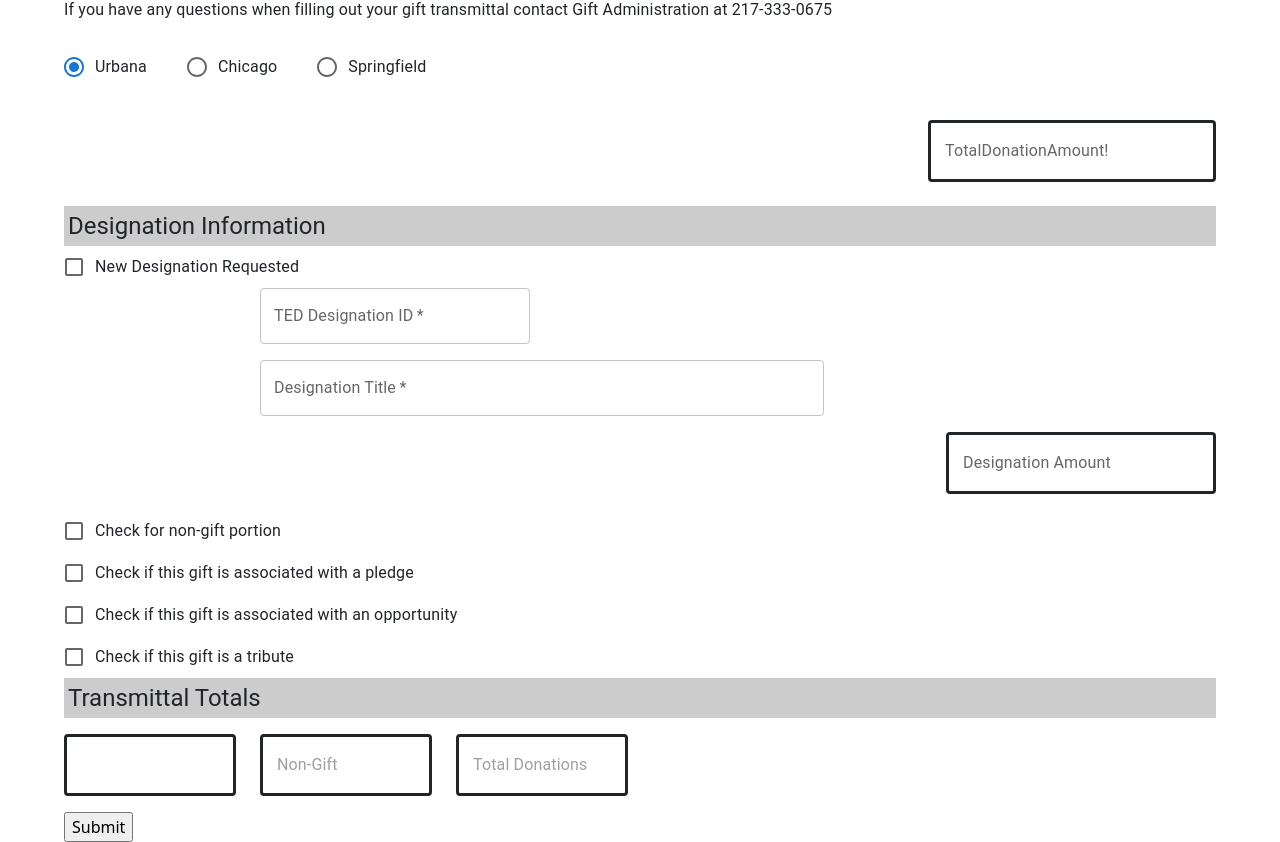
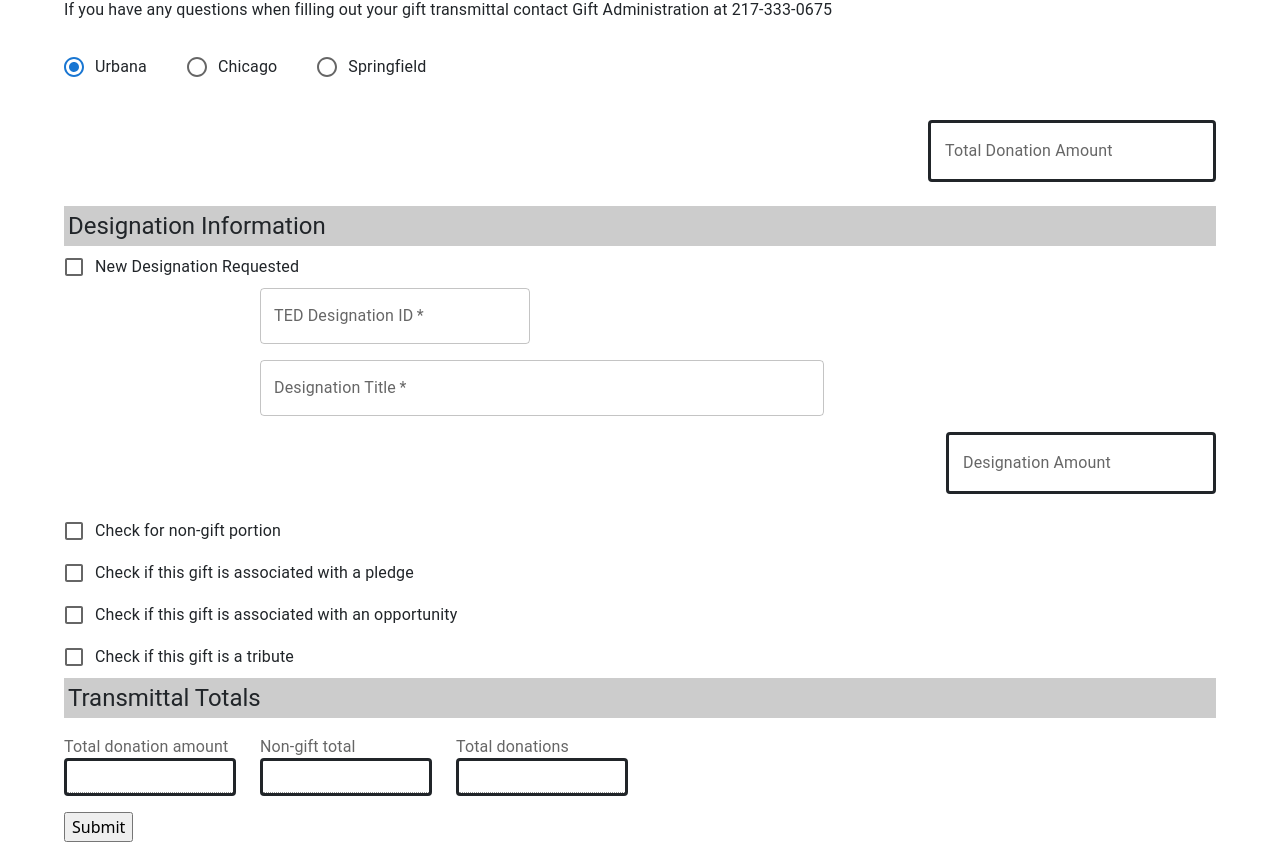
Before and after one commit to jojoChambana/forms, a React (Create React App) app: page /cash in a window 1280 px wide. Shown: the part 279-1121 px from the top of the page. Built offline with nearby package versions, Linux system fonts and the light colour scheme.

Commit message:
Saturday morning start

```diff
--- a/src/components/NonGiftPortion.js
+++ b/src/components/NonGiftPortion.js
@@ -4,31 +4,41 @@ import { Col, Row } from 'react-bootstrap'
 import { useFormContext } from 'react-hook-form';
 
 export default function NonGiftPortion() {
-    const { register } = useFormContext(); // retrieve all hook methods
+    const { register, setValue } = useFormContext(); // retrieve all hook methods
     const [visable, setVisable] = useState(false);
     // const [visible, setVisible] = useState(false);
     const handleChange = () => {
         setVisable(!visable);
     }
+
+    const myHandleChange = (event) => {
+        // setValue("giftTotals", event.target.value + getValues.opportunityAmount)
+        setValue("nonGiftTotals", event.target.value)
+    };
     return (
         <FormGroup>
             <Row className='mb-0'>
                 <Col>
                     {/* <Typography>Is there a non-gift portion?</Typography> */}
-                    <FormControlLabel label="Check for non-gift portion" control={<Checkbox placeholder="Is there a non-gift portion?" {...register("Non-gift portion")} onChange={handleChange} />} />
+                    <FormControlLabel label="Check for non-gift portion" control={<Checkbox placeholder="Is there a non-gift portion?" {...register("nonGiftPortion")} onChange={handleChange} />} />
                 </Col>
             </Row>
             {visable && (
                 <Row>
-                    <Col xs={12} md={4}><TextField {...register("Non-gift TED Id")} placeholder="Non-Gift TED Designation ID" label="Non-gift TED designation ID" className="maxWidth" /></Col>
+                    {/* <Col xs={12} md={4}>
+                        <TextField {...register("Non-gift TED Id")} placeholder="Non-Gift TED Designation ID" label="Non-gift TED designation ID" className="maxWidth" /></Col> */}
+                    <Col xs={12} md={4}>
+                        <TextField name="nonGiftTed" placeholder='Non-Gift TED Designation ID' label="Non-gift TED designation ID" {...register("nonGiftTedId")} onChange={myHandleChange} className="maxWidth" />
+                    </Col>
+
                     <Col xs={12} md={4}>
                         <div className='dollarAmount'>
-                            <TextField {...register("Gift TED Amount")} required placeholder="Gift amount" label="Gift amount" className="maxWidth" />
+                            <TextField {...register("giftTedAmount")} required placeholder="Gift amount" label="Gift amount" className="maxWidth" />
                         </div>
                     </Col>
                     <Col xs={12} md={4}>
                         <div className='dollarAmount'>
-                            <TextField {...register("Non-Gift TED Amount")} required placeholder="Non-gift amount" label="Non-gift amount" className="maxWidth" />
+                            <TextField {...register("nonGiftTedAmount")} required placeholder="Non-gift amount" label="Non-gift amount" className="maxWidth" />
                         </div>
                     </Col>
                 </Row>
--- a/src/components/TotalDonationAmount.js
+++ b/src/components/TotalDonationAmount.js
@@ -7,13 +7,14 @@ export default function TotalDonationAmount() {
     const { register, setValue, getValues } = useFormContext(); // retrieve all hook methods
 
     const myHandleChange = (event) => {
-        setValue("giftTotals", event.target.value + getValues.opportunityAmount)
+        // setValue("giftTotals", event.target.value + getValues.opportunityAmount)
+        setValue("giftTotals", event.target.value)
     };
 
     return (
         <div className='mb-4 d-flex flex-row-reverse'>
             <Col xs={12} md={3} className="dollarAmount">
-                <TextField name="totalDonationAmount" placeholder='Total Donation Amount' label="TotalDonationAmount!" {...register("totalDonationAmount")} onChange={myHandleChange} className="maxWidth" />
+                <TextField name="totalDonationAmount" placeholder='Total Donation Amount' label="Total Donation Amount" {...register("totalDonationAmount")} onChange={myHandleChange} className="maxWidth" />
             </Col>
         </div>
     );
--- a/src/components/TransmittalTotals.js
+++ b/src/components/TransmittalTotals.js
@@ -1,4 +1,4 @@
-import { FormLabel, TextField, Typography } from "@mui/material";
+import { FormLabel, Input, InputLabel, TextField, Typography } from "@mui/material";
 import { Col, Row } from "react-bootstrap";
 import { useFormContext } from "react-hook-form";
 // import TotalDonationAmount from "./TotalDonationAmount";
@@ -15,18 +15,21 @@ export default function TransmittalTotals() {
 
             <Row>
                 <Col xs={12} md={2}>
+                    <FormLabel>Total donation amount</FormLabel>
                     <div className="dollarAmount">
-                        <TextField disabled {...register("giftTotals")} />
+                        <Input disabled label="Total donation amount" {...register("giftTotals")} />
                     </div>
                 </Col>
                 <Col xs={12} md={2}>
+                    <FormLabel>Non-gift total</FormLabel>
                     <div className="dollarAmount">
-                        <TextField disabled placeholder="Non-Gift" label="Non-Gift" {...register("Non-gift totals")} />
+                        <Input disabled htmlFor="Non-Gift" label="Non-Gift" {...register("Non-gift totals")} />
                     </div>
                 </Col>
                 <Col xs={12} md={2}>
+                    <FormLabel>Total donations</FormLabel>
                     <div className="dollarAmount">
-                        <TextField disabled placeholder="Total Donations" label="Total Donations" {...register("Total donations")} />
+                        <Input disabled htmlFor="Total Donations" label="Total Donations" {...register("Total donations")} />
                     </div>
                 </Col>
             </Row>
```
